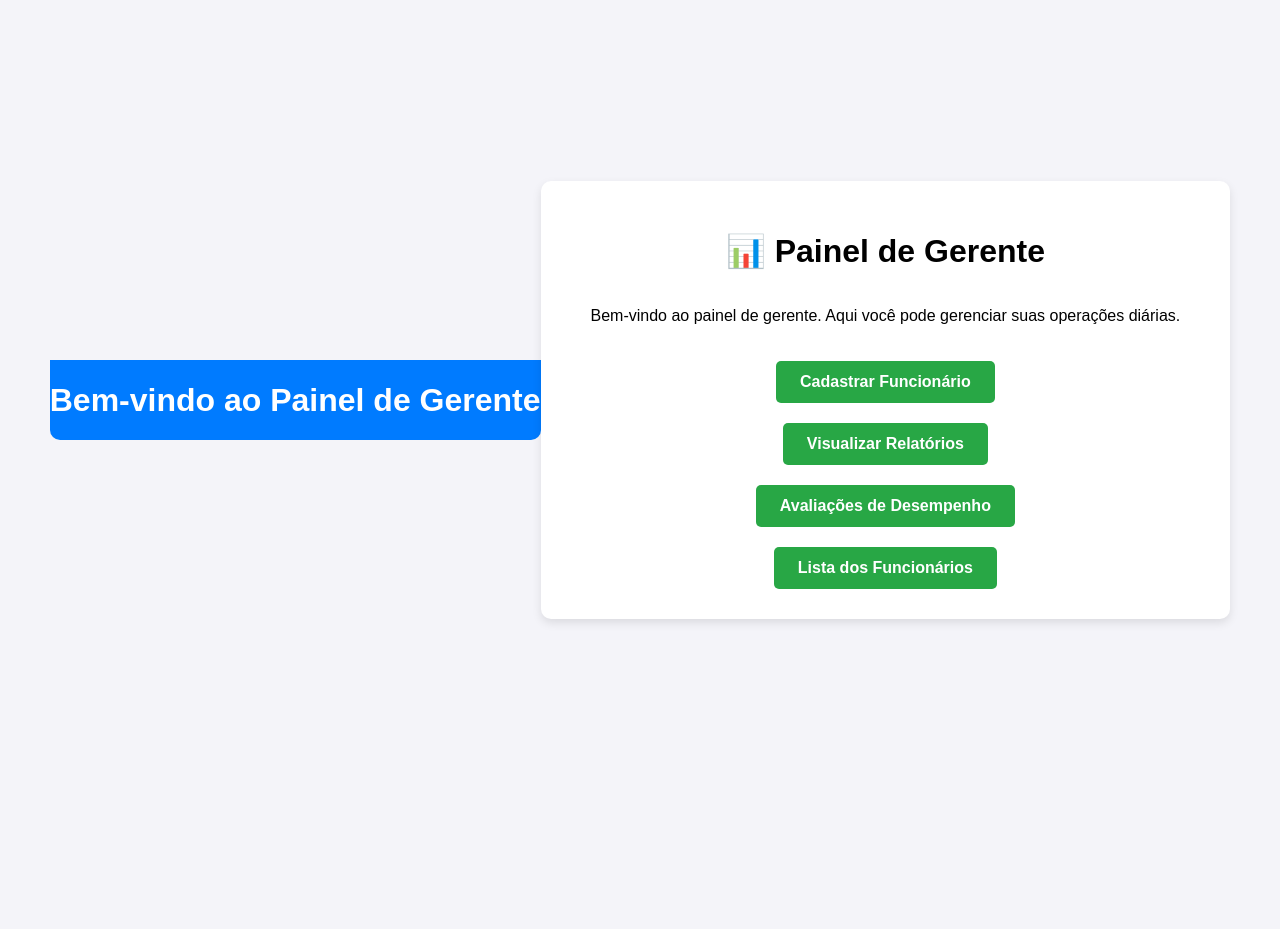
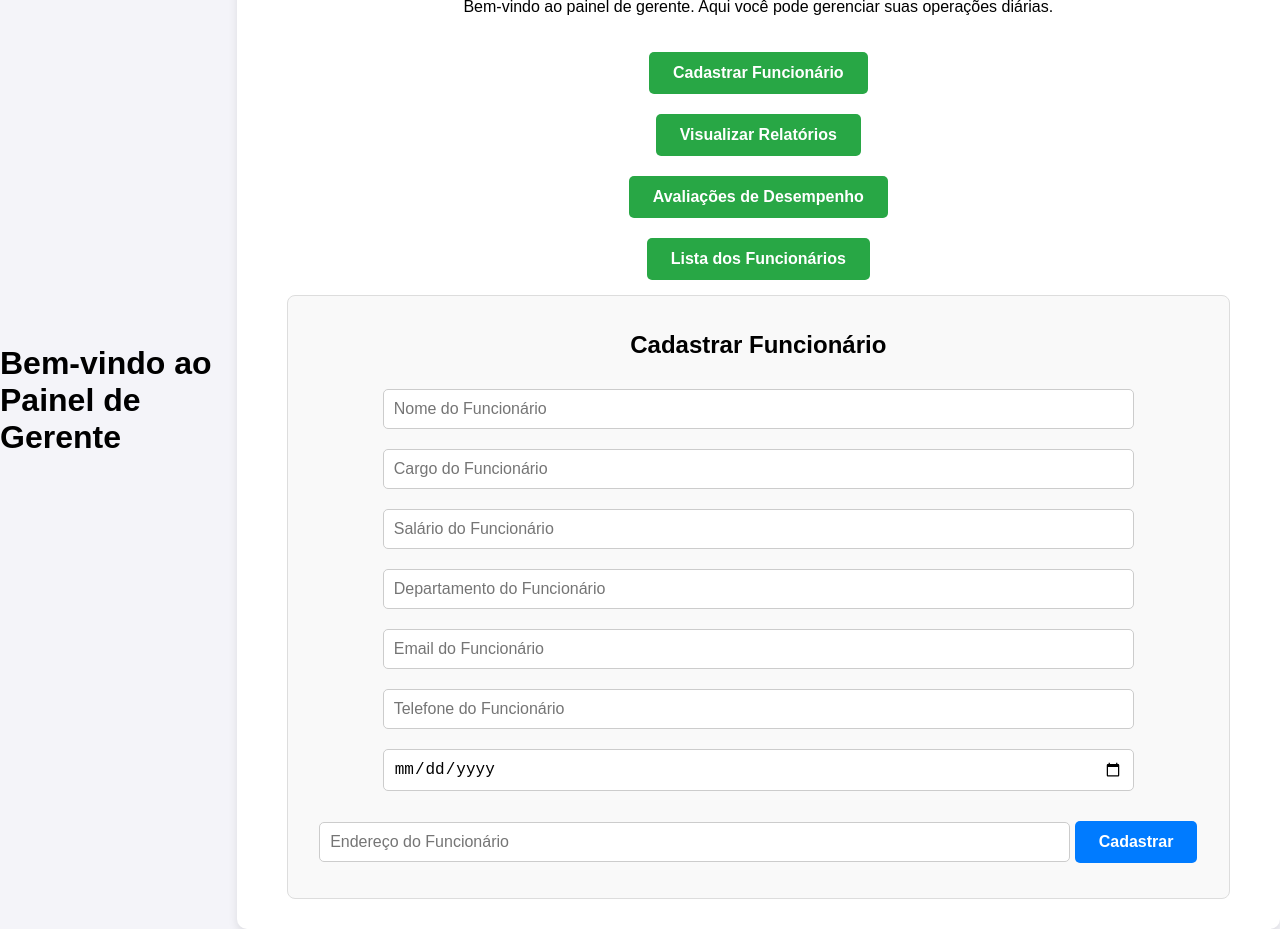
Before and after one commit to fagnersantosdev/PainelGerente, a plain HTML site: page index.html in a window 1280 px wide. Both pictures are taken after a click on the button "Cadastrar Funcionário". Before the commit the page ends 800 px from the top, so only its background shows below. Drawn offline with Linux system fonts and the light colour scheme.

Commit message:
alterações na função de esconder quadro de funcionarios

```diff
--- a/index.html
+++ b/index.html
@@ -15,7 +15,7 @@
         <h1>📊 Painel de Gerente</h1>
         <p>Bem-vindo ao painel de gerente. Aqui você pode gerenciar suas operações diárias.</p>
 
-        <button onclick="mostrarQuadroFuncionaio()">Cadastrar Funcionário</button>
+        <button onclick="mostrarQuadroFuncionario()">Cadastrar Funcionário</button>
         <button onclick="gerarRelatorio()">Visualizar Relatórios</button>
         <button onclick="mostrarQuadroAvaliacoes()">Avaliações de Desempenho</button>
         <button onclick="listadeFuncionarios()">Lista dos Funcionários</button>
@@ -33,7 +33,7 @@
             <button class="btn-salvar" onclick="cadastrarFuncionario()">Cadastrar</button>
         </div>
 
-        <div class="resultados escondido" id="resultados">
+        <div class="escondido" id="resultados">
             <p>Avaliações Positivas: <span id="pos">0</span></p>
             <p>Avaliações Negativas: <span id="neg">0</span></p>
         </div>
--- a/script.js
+++ b/script.js
@@ -14,7 +14,7 @@ function gerarRelatorio() {
     let quantidadePositivas = 0;
     let quantidadeNegativas = 0;
 
-    // O seu loop e o seu if/else impecáveis!
+
     for (let i = 0; i < avaliacoes.length; i++) {
         if (avaliacoes[i].nota >= 4) {
             quantidadePositivas++;
@@ -25,7 +25,22 @@ function gerarRelatorio() {
 
     document.getElementById("pos").innerText = quantidadePositivas;
     document.getElementById("neg").innerText = quantidadeNegativas;
+    document.getElementById("resultados").innerHTML = "<h2>Relatório de Avaliações</h2><p>Avaliações Positivas: " + quantidadePositivas + "</p><p>Avaliações Negativas: " + quantidadeNegativas + "</p>";
 }
+
+let listaDeFuncionarios = [];
+
+function mostrarQuadroFuncionario() {
+    let quadro = document.getElementById("quadro-cadastro");
+    // Se estiver escondido, a gente mostra. Se estiver aparecendo, a gente esconde.
+    if (quadro.classList.contains("escondido")) {
+        quadro.classList.remove("escondido");
+    } else {
+        quadro.classList.add("escondido");
+    }
+}
+
+
 
 // Função para salvar o funcionário no Array
 function salvarFuncionario() {
@@ -94,7 +109,7 @@ function salvarFuncionario() {
     alert("Funcionário " + nomeDigitado + " cadastrado com sucesso!");
 
     // Esconde o formulário de novo
-    mostrarQuadroCadastro();
+    mostrarQuadroFuncionario();
 
 }
 
--- a/style.css
+++ b/style.css
@@ -1,11 +1,4 @@
-.cabecalho {
-    background-color: #007bff;
-    color: white;
-    /* padding: 20px; */
-    /* text-align: center; */
-    border-radius: 0 0 10px 10px;
-    /* margin-bottom: 30px; */
-}
+
 
 body {
     font-family: Arial, sans-serif;
```
